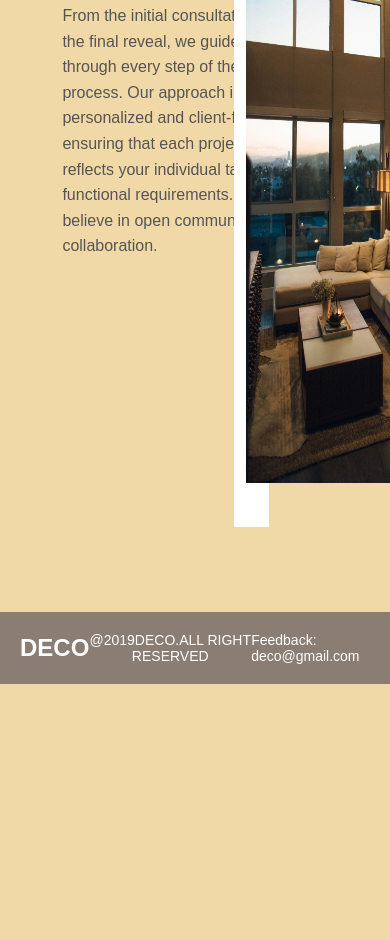
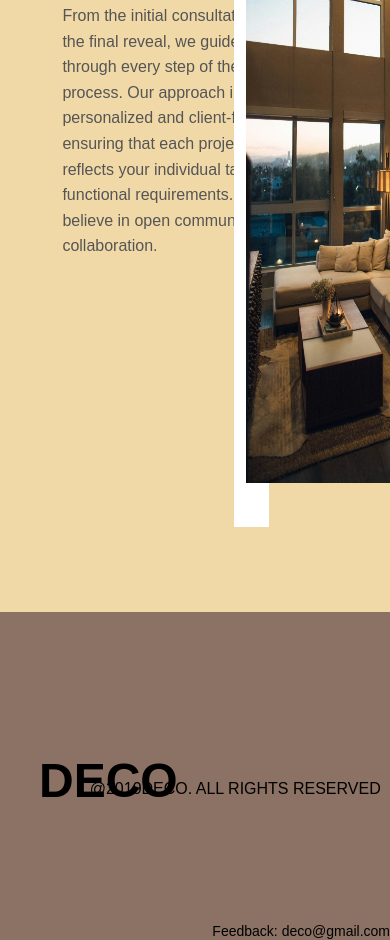
Before and after one commit to Ajayos/Sandra-project-1, a plain HTML site: page part1/index.html in a window 390 px wide. Shown: the part 1060-2000 px from the top of the page. Before the commit the page ends 1744 px from the top, so only its background shows below. Drawn offline with Linux system fonts and the light colour scheme.

Commit message:
style: enhance footer layout and styling for improved presentation; adjust responsiveness

```diff
--- a/part1/index.html
+++ b/part1/index.html
@@ -83,16 +83,16 @@
       </div>
     </div>
 
-    <!-- Footer Section -->
-    <footer>
+    <footer class="footer">
       <div class="footer-content">
-        <div class="footer-left">
-          <h2>DECO</h2>
+        <div class="footer-logo">
+          <h1>DECO</h1>
         </div>
+        <div class="vertical-line"></div>
         <div class="footer-center">
-          <p>@2019DECO.ALL RIGHT RESERVED</p>
+          <p>@2019DECO. ALL RIGHTS RESERVED</p>
         </div>
-        <div class="footer-right">
+        <div class="footer-feedback">
           <p>Feedback: <a href="mailto:deco@gmail.com">deco@gmail.com</a></p>
         </div>
       </div>
--- a/part1/style.css
+++ b/part1/style.css
@@ -52,7 +52,7 @@ nav ul li a {
 .image-section img {
   position: absolute;
   left: 16%;
-  max-width: 80%;
+  max-width: 150%;
   height: 80vh;
 }
 
@@ -173,42 +173,89 @@ nav ul li a {
   width: 9%;
   height: 83vh;
 }
-
-/* Footer */
-footer {
-  background-color: #8a7d73;
-  padding: 20px;
-  color: white;
+.footer {
+  width: 100%;
+  height: 40vh;
+  background-color: #8b7264;
+  display: flex;
+  align-items: center;
+  justify-content: center;
+  position: relative;
 }
 
 .footer-content {
   display: flex;
-  justify-content: space-between;
   align-items: center;
+  justify-content: center;
+  width: 100%;
+  max-width: 1200px;
 }
 
-.footer-left h2 {
-  font-size: 24px;
-  font-weight: bold;
+.footer-logo {
+  position: absolute;
+  left: 10%;
+  flex: 0 1 auto;
+}
+
+.footer-logo h1 {
+  font-size: 3rem;
+  font-weight: 700;
+  color: #000;
+}
+
+.vertical-line {
+  position: absolute;
+  left: 20%;
+  width: 2px;
+  height: 60%; /* Ensure the vertical line has a height */
+  background-color: #000;
+  margin: 0 20px;
 }
 
 .footer-center {
+  flex: 1;
   text-align: center;
 }
 
 .footer-center p {
-  font-size: 14px;
+  position: absolute;
+  left: 23%;
+  font-size: 1rem;
+  color: #000;
 }
 
-.footer-right p {
-  font-size: 14px;
+.footer-feedback {
+  position: absolute;
+  bottom: 10px;
+  right: 20px;
 }
 
-.footer-right a {
-  color: white;
+.footer-feedback p {
+  font-size: 0.875rem;
+  color: #000;
+}
+
+.footer-feedback a {
+  color: #000;
   text-decoration: none;
 }
 
-.footer-right a:hover {
+.footer-feedback a:hover {
   text-decoration: underline;
 }
+
+/* Responsive adjustments */
+@media (max-width: 768px) {
+  .footer-content {
+    flex-direction: column;
+    align-items: center;
+  }
+
+  .vertical-line {
+    display: none;
+  }
+
+  .footer-feedback {
+    right: 0;
+  }
+}
```
